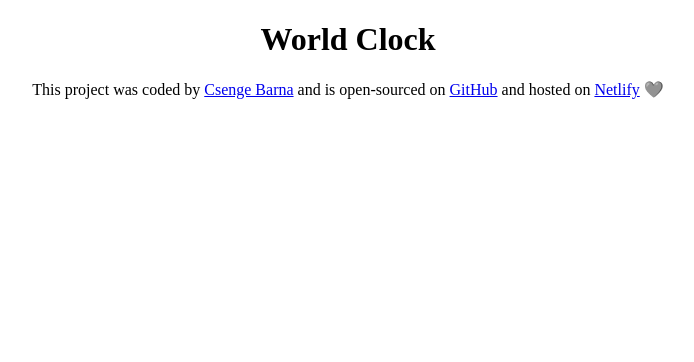
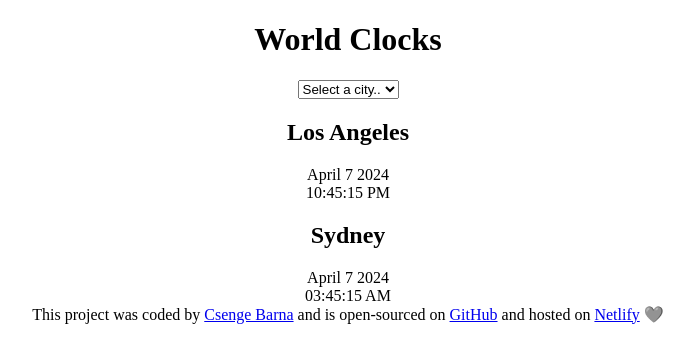
Before and after one commit to CsengeOnCode/world-clock-app, a plain HTML site: page index.html in a window 1280 px wide. Shown: the whole page, without its empty margins (292-986 px from the left). Drawn offline with Linux system fonts and the light colour scheme.

Commit message:
Added the basic HTML

```diff
--- a/index.html
+++ b/index.html
@@ -7,7 +7,29 @@
     <title>World Clock App</title>
   </head>
   <body>
-    <h1>World Clock</h1>
+    <div class="container">
+      <h1>World Clocks</h1>
+
+      <select name="" id="">
+        <option value="">Select a city..</option>
+        <option value="">London</option>
+        <option value="">New York</option>
+        <option value="">Tokyo</option>
+      </select>
+
+      <div class="city">
+        <h2>Los Angeles</h2>
+        <div class="date">April 7 2024</div>
+        <div class="time">10:45:15 PM</div>
+      </div>
+
+      <div class="city">
+        <h2>Sydney</h2>
+        <div class="date">April 7 2024</div>
+        <div class="time">03:45:15 AM</div>
+      </div>
+    </div>
+
     <footer>
       This project was coded by
       <a href="https://github.com/CsengeOnCode" target="_blank">Csenge Barna</a>
```
